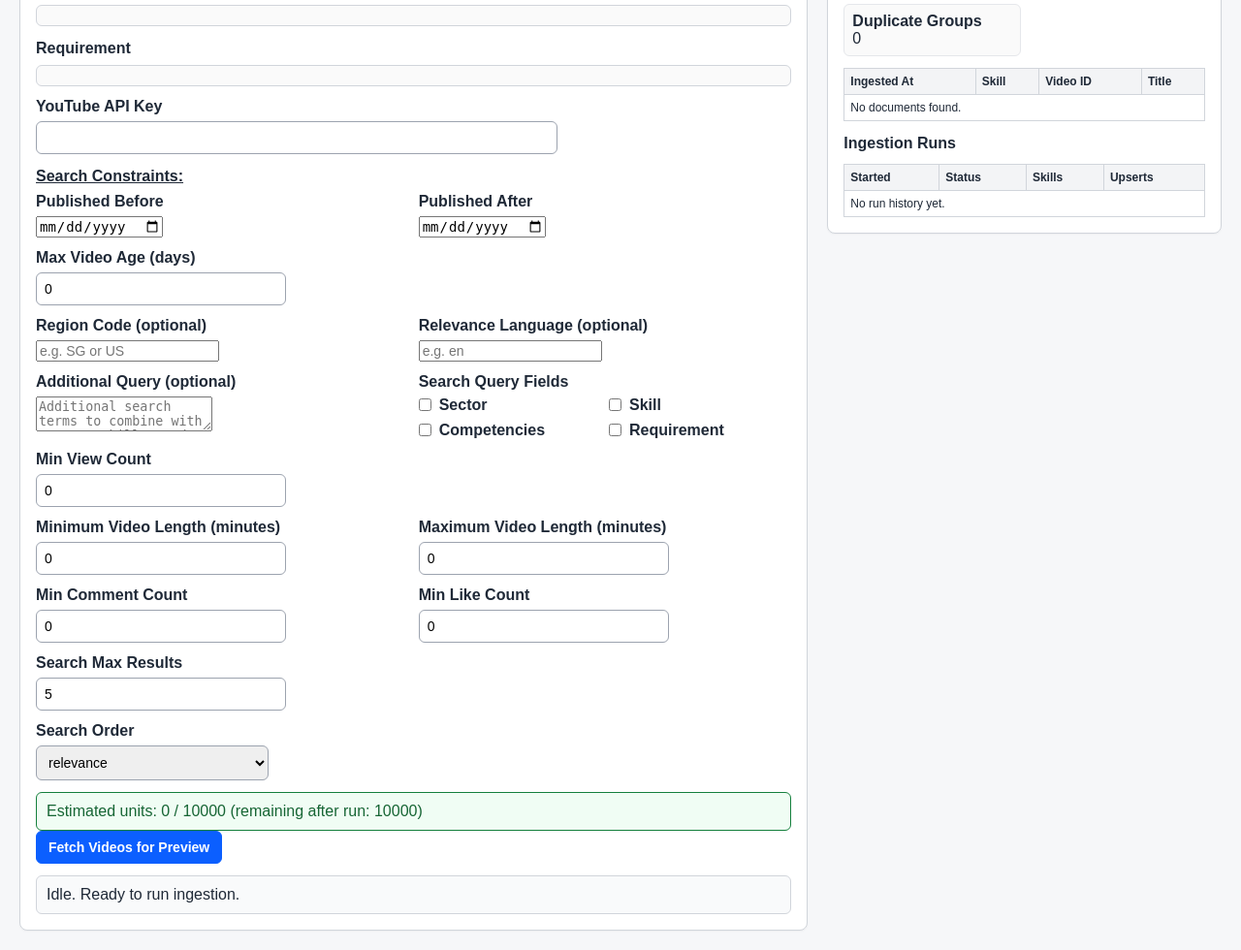
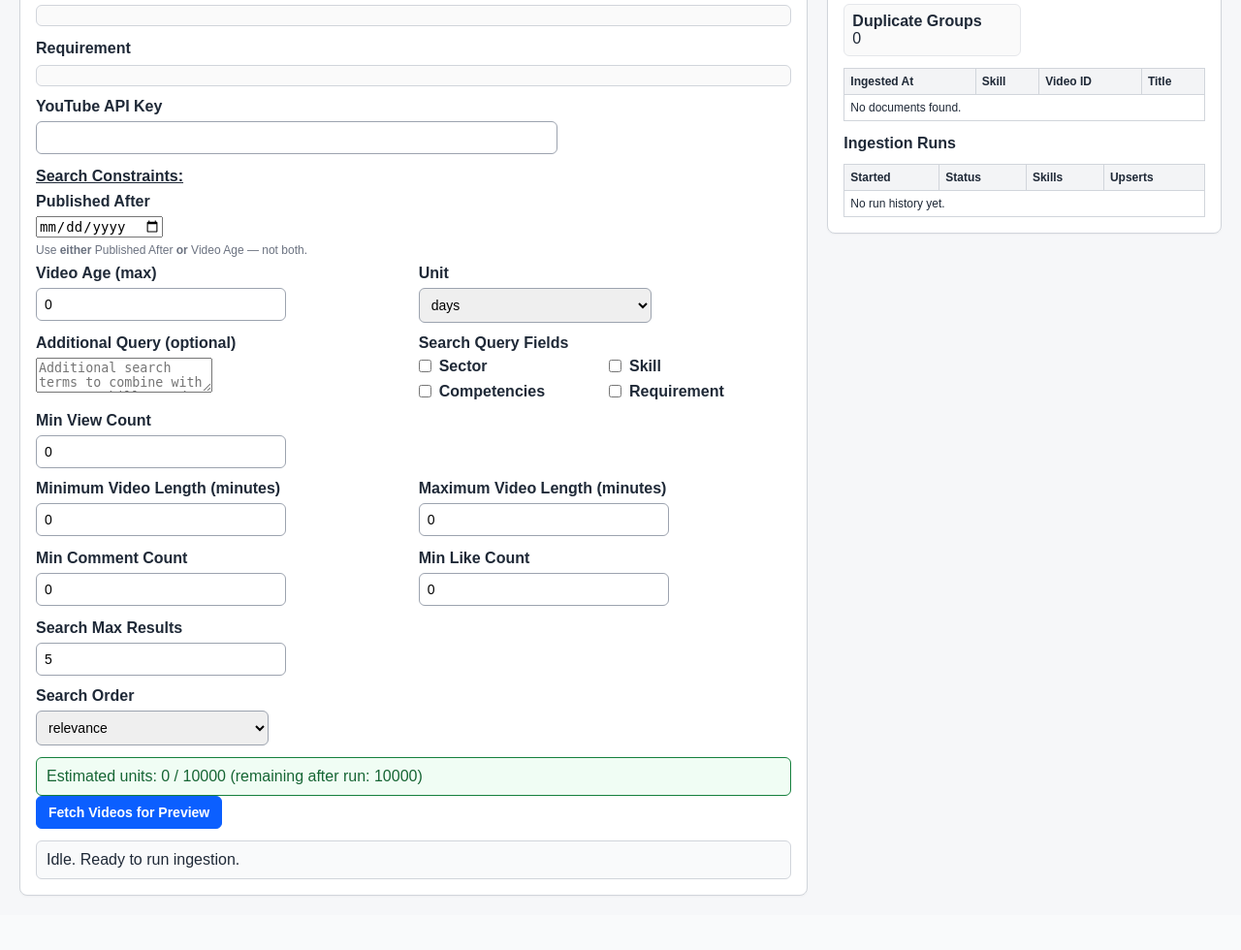
Before and after one commit to Zixu2305/Youtube-Academy-Standalone, a Flask app: page / in a window 1280 px wide. Shown: the part 474-1454 px from the top of the page at 97% size. After the commit the page ends 1398 px from the top, so only its background shows below. Run offline with Flask 3, Linux system fonts and the light colour scheme; data that the repository does not hold is empty; some libraries are stand-ins or nearby versions.

Commit message:
Validation, Update Published Before / Video Date, Credits Tracking, Deletion of Region Code / Language Code

```diff
--- a/pipelines/youtube/static/app.js
+++ b/pipelines/youtube/static/app.js
@@ -17,9 +17,8 @@
     const quotaBanner = document.getElementById("quota_banner");
     const searchMaxResultsInput = document.getElementById("search_max_results");
     const publishedAfterInput = document.getElementById("published_after");
-    const publishedBeforeInput = document.getElementById("published_before");
-    const regionCodeInput = document.getElementById("region_code");
-    const relevanceLanguageInput = document.getElementById("relevance_language");
+    const videoAgeUnitInput = document.getElementById("video_age_unit");
+    const ageDateNote = document.getElementById("age_date_note");
     const additionalQueryInput = document.getElementById("additional_query");
     const includeSectorQueryInput = document.getElementById("include_sector_query");
     const includeSkillQueryInput = document.getElementById("include_skill_query");
@@ -40,6 +39,7 @@
     let selectedProficiency = null;
     let selectedRequirement = null;
     let previewData = null;
+    let totalPreviewUnits = 0;
 
     function esc(text) {
         const value = String(text ?? "");
@@ -69,11 +69,12 @@
             return;
         }
 
-        const msg = `Estimated units: ${quota.estimated_units} / ${quota.daily_limit} (remaining after run: ${quota.remaining_after_run})`;
-        if (quota.level === "over_limit") {
+        const adjustedRemaining = quota.remaining_after_run - totalPreviewUnits;
+        const msg = `Estimated units: ${quota.estimated_units} / ${quota.daily_limit} (remaining after run: ${adjustedRemaining})`;
+        if (adjustedRemaining <= 0 || quota.level === "over_limit") {
             quotaBanner.classList.add("error");
             quotaBanner.textContent = `${msg}. This likely exceeds daily quota.`;
-        } else if (quota.level === "warning") {
+        } else if (adjustedRemaining <= (quota.daily_limit - quota.warning_threshold) || quota.level === "warning") {
             quotaBanner.classList.add("warning");
             quotaBanner.textContent = `${msg}. Warning: this is near your daily quota.`;
         } else {
@@ -305,6 +306,155 @@
         renderSkills(skills);
     }
 
+    // ── Client-side validation ──────────────────────────────────────
+    function clearAllErrors() {
+        document.querySelectorAll(".field-error").forEach((el) => {
+            el.textContent = "";
+        });
+        document.querySelectorAll(".constraint-input.invalid").forEach((el) => {
+            el.classList.remove("invalid");
+        });
+    }
+
+    function setFieldError(fieldId, message) {
+        const errSpan = document.getElementById("err_" + fieldId);
+        const input = document.getElementById(fieldId);
+        if (errSpan) errSpan.textContent = message;
+        if (input) input.classList.add("invalid");
+    }
+
+    function validateConstraints() {
+        clearAllErrors();
+        const errors = [];
+
+        // search_max_results
+        const smr = parseInt(searchMaxResultsInput.value, 10);
+        if (isNaN(smr) || smr < 1 || smr > 50) {
+            errors.push("search_max_results");
+            setFieldError("search_max_results", "Must be between 1 and 50.");
+        }
+
+        // published_after
+        const paVal = publishedAfterInput.value;
+        if (paVal) {
+            const paDate = new Date(paVal);
+            if (isNaN(paDate.getTime())) {
+                errors.push("published_after");
+                setFieldError("published_after", "Invalid date.");
+            } else if (paDate > new Date()) {
+                errors.push("published_after");
+                setFieldError("published_after", "Cannot be in the future.");
+            }
+        }
+
+        // max_video_age
+        const age = parseInt(maxVideoAgeInput.value, 10);
+        if (isNaN(age) || age < 0) {
+            errors.push("max_video_age");
+            setFieldError("max_video_age", "Must be 0 or a positive number.");
+        }
+
+        // conflict: both published_after and video_age
+        if (paVal && age > 0) {
+            errors.push("max_video_age");
+            setFieldError("max_video_age", "Use either Published After or Video Age, not both.");
+            setFieldError("published_after", "Use either Published After or Video Age, not both.");
+        }
+
+        // min_view_count
+        const mvc = parseInt(minViewCountInput.value, 10);
+        if (isNaN(mvc) || mvc < 0) {
+            errors.push("min_view_count");
+            setFieldError("min_view_count", "Cannot be negative.");
+        }
+
+        // min_like_count
+        const mlc = parseInt(minLikeCountInput.value, 10);
+        if (isNaN(mlc) || mlc < 0) {
+            errors.push("min_like_count");
+            setFieldError("min_like_count", "Cannot be negative.");
+        }
+
+        // min_video_length
+        const minVL = parseInt(minVideoLengthInput.value, 10);
+        if (isNaN(minVL) || minVL < 0) {
+            errors.push("min_video_length");
+            setFieldError("min_video_length", "Cannot be negative.");
+        }
+
+        // max_video_length
+        const maxVL = parseInt(maxVideoLengthInput.value, 10);
+        if (isNaN(maxVL) || maxVL < 0) {
+            errors.push("max_video_length");
+            setFieldError("max_video_length", "Cannot be negative.");
+        }
+
+        // min > max video length
+        if (minVL > 0 && maxVL > 0 && minVL > maxVL) {
+            errors.push("min_video_length");
+            setFieldError("min_video_length", "Cannot exceed maximum.");
+            setFieldError("max_video_length", "Must be ≥ minimum.");
+        }
+
+        // min_comment_count
+        const mcc = parseInt(minCommentCountInput.value, 10);
+        if (isNaN(mcc) || mcc < 0) {
+            errors.push("min_comment_count");
+            setFieldError("min_comment_count", "Cannot be negative.");
+        }
+
+        return errors;
+    }
+
+    function updateAgeDateNote() {
+        const age = parseInt(maxVideoAgeInput.value, 10);
+        const unit = videoAgeUnitInput.value;
+        const paVal = publishedAfterInput.value;
+        if (age > 0 && !paVal) {
+            const multipliers = { days: 1, weeks: 7, months: 30, years: 365 };
+            const totalDays = age * (multipliers[unit] || 1);
+            const cutoff = new Date();
+            cutoff.setDate(cutoff.getDate() - totalDays);
+            ageDateNote.textContent = `Videos published after ≈ ${cutoff.toISOString().slice(0, 10)}`;
+            ageDateNote.style.display = "block";
+        } else {
+            ageDateNote.style.display = "none";
+        }
+    }
+
+    function syncTimeConstraints() {
+        const paHasValue = publishedAfterInput.value.trim() !== "";
+        const ageHasValue = !isNaN(parseInt(maxVideoAgeInput.value, 10)) && parseInt(maxVideoAgeInput.value, 10) > 0;
+
+        if (paHasValue) {
+            // Published After is active → disable video age
+            maxVideoAgeInput.disabled = true;
+            videoAgeUnitInput.disabled = true;
+            maxVideoAgeInput.classList.add("disabled-field");
+            videoAgeUnitInput.classList.add("disabled-field");
+            publishedAfterInput.disabled = false;
+            publishedAfterInput.classList.remove("disabled-field");
+        } else if (ageHasValue) {
+            // Video Age is active → disable published after
+            publishedAfterInput.disabled = true;
+            publishedAfterInput.classList.add("disabled-field");
+            maxVideoAgeInput.disabled = false;
+            videoAgeUnitInput.disabled = false;
+            maxVideoAgeInput.classList.remove("disabled-field");
+            videoAgeUnitInput.classList.remove("disabled-field");
+        } else {
+            // Neither has a value → enable both
+            publishedAfterInput.disabled = false;
+            publishedAfterInput.classList.remove("disabled-field");
+            maxVideoAgeInput.disabled = false;
+            videoAgeUnitInput.disabled = false;
+            maxVideoAgeInput.classList.remove("disabled-field");
+            videoAgeUnitInput.classList.remove("disabled-field");
+        }
+
+        updateAgeDateNote();
+    }
+
     function collectPayload() {
         return {
             sector: sectorSelect.value,
@@ -320,10 +470,8 @@
             include_competency: includeCompetencyQueryInput.checked,
             include_requirement: includeRequirementQueryInput.checked,
             published_after: publishedAfterInput.value,
-            published_before: publishedBeforeInput.value,
             max_video_age: maxVideoAgeInput.value,
-            region_code: regionCodeInput.value,
-            relevance_language: relevanceLanguageInput.value,
+            video_age_unit: videoAgeUnitInput.value,
             additional_query: additionalQueryInput.value,
             min_view_count: minViewCountInput.value,
             min_like_count: minLikeCountInput.value,
@@ -520,6 +668,14 @@
 
     fetchForm.addEventListener("submit", async (event) => {
         event.preventDefault();
+
+        // Run client-side validation first
+        const validationErrors = validateConstraints();
+        if (validationErrors.length > 0) {
+            setRunState("Fix the highlighted constraint errors before submitting.", "error");
+            return;
+        }
+
         if (!selectedSkill) {
             setRunState("Select a skill before running.", "error");
             return;
@@ -561,6 +717,7 @@
             }
 
             previewData = result;
+            totalPreviewUnits += (result.quota && result.quota.estimated_units) ? result.quota.estimated_units : 0;
             setRunState("Videos fetched successfully. Review and select videos to upsert.", "success");
             renderSummary(result.summary || {}, null);
             setQuotaBanner(result.quota || null);
@@ -603,16 +760,18 @@
         maxVideoLengthInput,
         minCommentCountInput,
         publishedAfterInput,
-        publishedBeforeInput,
         maxVideoAgeInput,
-        regionCodeInput,
-        relevanceLanguageInput,
+        videoAgeUnitInput,
         additionalQueryInput,
         includeSectorQueryInput,
         includeSkillQueryInput,
         includeCompetencyQueryInput,
         includeRequirementQueryInput,
-    ].forEach((el) => el.addEventListener("input", updateQuotaEstimate));
+    ].forEach((el) => el.addEventListener("input", () => { syncTimeConstraints(); updateQuotaEstimate(); }));
+
+    [maxVideoAgeInput, videoAgeUnitInput, publishedAfterInput].forEach((el) =>
+        el.addEventListener("change", syncTimeConstraints)
+    );
 
     [
         includeSectorQueryInput,
--- a/pipelines/youtube/static/styles.css
+++ b/pipelines/youtube/static/styles.css
@@ -526,3 +526,29 @@ summary {
         grid-template-columns: 1fr;
     }
 }
+
+/* ── Inline validation errors ─────────────────────────────────── */
+.field-error {
+    display: block;
+    color: #dc2626;
+    font-size: 12px;
+    margin-top: 2px;
+    min-height: 0;
+}
+
+.constraint-input.invalid {
+    border-color: #dc2626;
+    outline-color: #dc2626;
+}
+
+.field-note {
+    font-size: 12px;
+    color: #6b7280;
+    margin: -4px 0 8px 2px;
+}
+
+.disabled-field {
+    opacity: 0.45;
+    pointer-events: none;
+    background: #f3f4f6;
+}
--- a/pipelines/youtube/templates/index.html
+++ b/pipelines/youtube/templates/index.html
@@ -48,30 +48,29 @@
                 </div>
 
                 <h3 class="subheader"><u>Search Constraints:</u></h3>
+                <div class="field">
+                    <label for="published_after">Published After</label>
+                    <input id="published_after" name="published_after" type="date" class="constraint-input">
+                    <span class="field-error" id="err_published_after"></span>
+                </div>
+                <p class="field-note" style="margin:-6px 0 8px; display:block;">Use <strong>either</strong> Published After <strong>or</strong> Video Age — not both.</p>
                 <div class="field two-col">
                     <div>
-                        <label for="published_before">Published Before</label>
-                        <input id="published_before" name="published_before" type="date" class="constraint-input">
+                        <label for="max_video_age">Video Age (max)</label>
+                        <input id="max_video_age" name="max_video_age" type="number" min="0" value="0" class="constraint-input">
+                        <span class="field-error" id="err_max_video_age"></span>
                     </div>
                     <div>
-                        <label for="published_after">Published After</label>
-                        <input id="published_after" name="published_after" type="date" class="constraint-input">
+                        <label for="video_age_unit">Unit</label>
+                        <select id="video_age_unit" name="video_age_unit" class="constraint-input">
+                            <option value="days" selected>days</option>
+                            <option value="weeks">weeks</option>
+                            <option value="months">months</option>
+                            <option value="years">years</option>
+                        </select>
                     </div>
                 </div>
-                <div class="field">
-                    <label for="max_video_age">Max Video Age (days)</label>
-                    <input id="max_video_age" name="max_video_age" type="number" min="0" value="0" class="constraint-input">
-                </div>
-                <div class="field two-col">
-                    <div>
-                        <label for="region_code">Region Code (optional)</label>
-                        <input id="region_code" name="region_code" placeholder="e.g. SG or US" class="constraint-input">
-                    </div>
-                    <div>
-                        <label for="relevance_language">Relevance Language (optional)</label>
-                        <input id="relevance_language" name="relevance_language" placeholder="e.g. en" class="constraint-input">
-                    </div>
-                </div>
+                <div class="field-note" id="age_date_note" style="display:none;"></div>
                 <div class="field two-col">
                     <div>
                         <label for="additional_query">Additional Query (optional)</label>
@@ -102,31 +101,37 @@
                 <div class="field">
                     <label for="min_view_count">Min View Count</label>
                     <input id="min_view_count" name="min_view_count" type="number" min="0" value="0" class="constraint-input">
+                    <span class="field-error" id="err_min_view_count"></span>
                 </div>
                 <div class="field two-col">
                     <div>
                         <label for="min_video_length">Minimum Video Length (minutes)</label>
                         <input id="min_video_length" name="min_video_length" type="number" min="0" value="0" class="constraint-input">
+                        <span class="field-error" id="err_min_video_length"></span>
                     </div>
                     <div>
                         <label for="max_video_length">Maximum Video Length (minutes)</label>
                         <input id="max_video_length" name="max_video_length" type="number" min="0" value="0" class="constraint-input">
+                        <span class="field-error" id="err_max_video_length"></span>
                     </div>
                 </div>
                 <div class="field two-col">
                     <div>
                         <label for="min_comment_count">Min Comment Count</label>
                         <input id="min_comment_count" name="min_comment_count" type="number" min="0" value="0" class="constraint-input">
+                        <span class="field-error" id="err_min_comment_count"></span>
                     </div>
                     <div>
                         <label for="min_like_count">Min Like Count</label>
                         <input id="min_like_count" name="min_like_count" type="number" min="0" value="0" class="constraint-input">
+                        <span class="field-error" id="err_min_like_count"></span>
                     </div>
                 </div>
 
                 <div class="field">
                     <label for="search_max_results">Search Max Results</label>
-                    <input id="search_max_results" name="search_max_results" value="5" type="number" min="1" class="constraint-input">
+                    <input id="search_max_results" name="search_max_results" value="5" type="number" min="1" max="50" class="constraint-input">
+                    <span class="field-error" id="err_search_max_results"></span>
                 </div>
                 <div class="field">
                     <label for="search_order">Search Order</label>
@@ -138,6 +143,7 @@
                         <option value="title">title</option>
                         <option value="videoCount">videoCount</option>
                     </select>
+                    <span class="field-error" id="err_search_order"></span>
                 </div>
 
                 <div id="quota_banner" class="status">Quota estimate pending...</div>
```
Also changed, not shown: pipelines/youtube/youtube_config.py (+9 -0 lines), pipelines/youtube/youtube_ingestion_service.py (+0 -18 lines), pipelines/youtube/youtube_web_app.py (+95 -36 lines), 1 other file.
